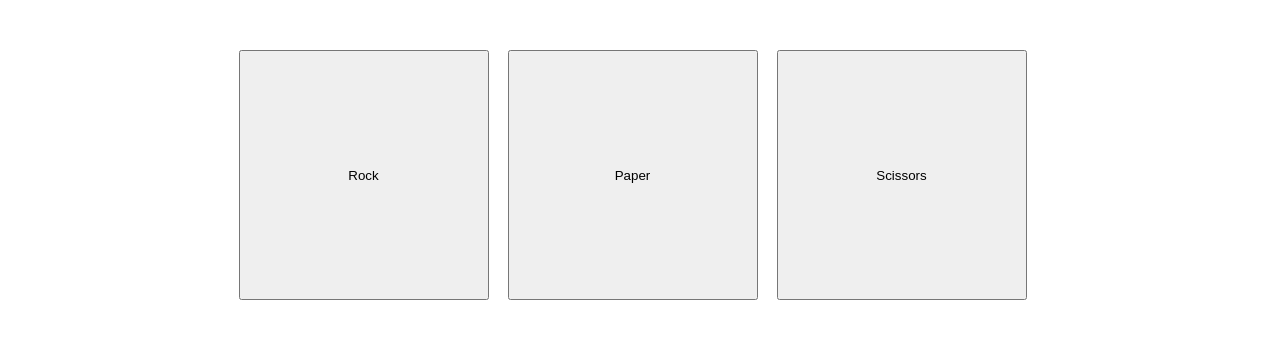
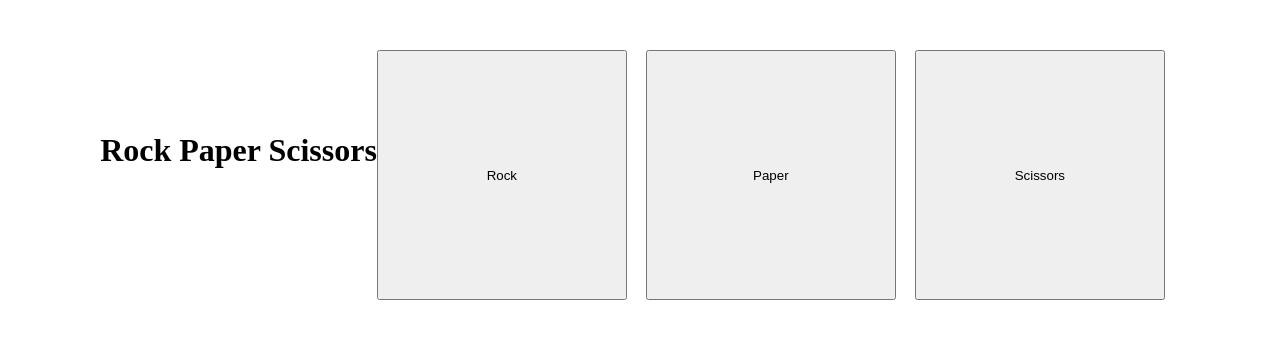
Before and after one commit to HugoTurtle/Rock-Paper-Scissors-v2.0, a plain HTML site: page index.html in a window 1280 px wide. Drawn offline with Linux system fonts and the light colour scheme.

Commit message:
Add a title of rock paper scissors

```diff
--- a/index.html
+++ b/index.html
@@ -7,6 +7,7 @@
         <title>Rock Paper Scissors</title>
     </head>
     <body>
+        <h1 id="title">Rock Paper Scissors</h1>
         <div id="button-container">
             <button id="rock">Rock</button>
             <button id="paper">Paper</button>
```
